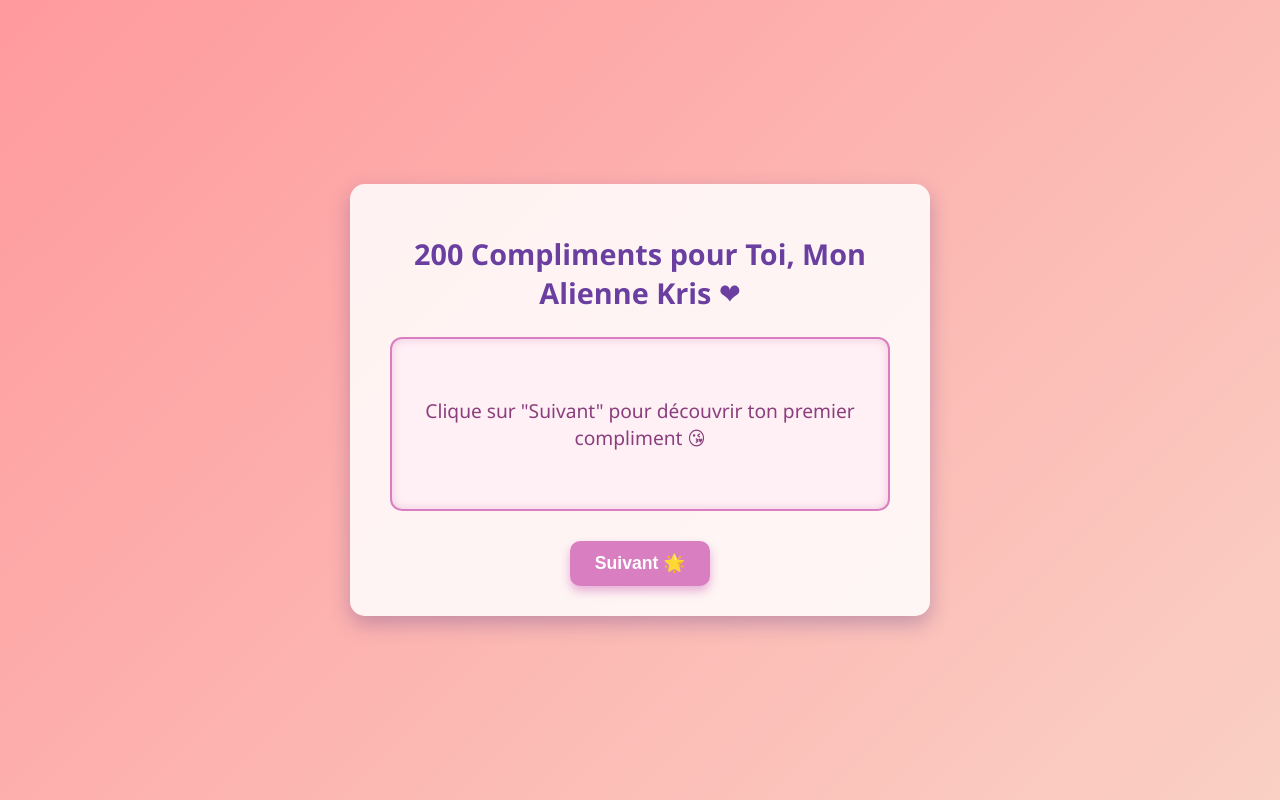
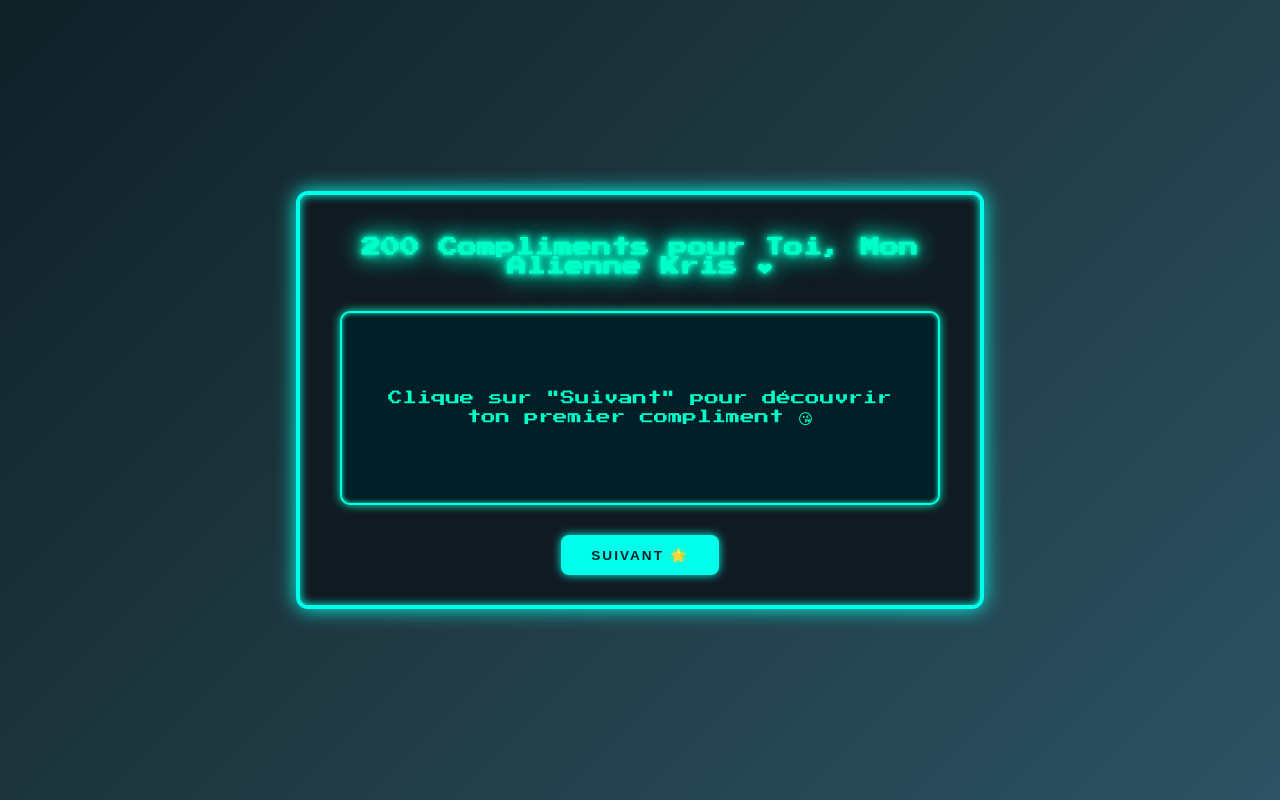
Before and after one commit to Franckdaouda/mindset-to-do, a plain HTML site: page index.html in a window 1280 px wide. Drawn offline with Linux system fonts and the light colour scheme.

Commit message:
Update style.css

```diff
--- a/style.css
+++ b/style.css
@@ -1,72 +1,97 @@
-/* style.css */
+/* style.css - style jeu vidéo rétro néon */
+
+@import url('https://fonts.googleapis.com/css2?family=Press+Start+2P&display=swap');
+
 body {
-  background: linear-gradient(135deg, #ff9a9e 0%, #fad0c4 100%);
-  font-family: 'Segoe UI', Tahoma, Geneva, Verdana, sans-serif;
-  color: #4b2e83;
+  background: linear-gradient(135deg, #0f2027, #203a43, #2c5364);
+  font-family: 'Press Start 2P', cursive;
+  color: #00ffea;
   margin: 0;
   padding: 0;
+  height: 100vh;
   display: flex;
   justify-content: center;
   align-items: center;
-  height: 100vh;
 }
 
 .container {
-  background: rgba(255, 255, 255, 0.85);
+  background: #111a21;
+  border: 4px solid #00ffea;
   padding: 30px 40px;
-  border-radius: 15px;
-  box-shadow: 0 8px 20px rgba(75, 46, 131, 0.3);
-  max-width: 500px;
+  border-radius: 12px;
+  max-width: 600px;
   text-align: center;
+  box-shadow: 0 0 20px #00ffea, inset 0 0 10px #00ffea;
+  animation: flicker 3s infinite alternate;
 }
 
 h1 {
-  font-size: 1.8rem;
-  margin-bottom: 25px;
-  font-weight: 700;
-  color: #6b3fa0;
-  text-shadow: 1px 1px 3px rgba(255, 255, 255, 0.6);
+  font-size: 1.2rem;
+  color: #00ffc8;
+  margin-bottom: 30px;
+  text-shadow:
+    0 0 5px #00ffc8,
+    0 0 10px #00ffc8,
+    0 0 20px #00ffc8,
+    0 0 30px #00ffc8;
 }
 
 .blessing-box {
-  background: #fff0f6;
-  border: 2px solid #d97ec1;
-  border-radius: 12px;
+  background: #001f27;
+  border: 2px solid #00ffea;
+  border-radius: 10px;
   padding: 25px 20px;
-  font-size: 1.2rem;
-  min-height: 120px;
+  min-height: 140px;
+  font-size: 0.9rem;
+  color: #00ffc8;
+  box-shadow:
+    0 0 10px #00ffc8,
+    inset 0 0 5px #00ffc8;
+  margin-bottom: 30px;
   display: flex;
+  justify-content: center;
   align-items: center;
-  justify-content: center;
-  color: #8b3e7c;
-  box-shadow: inset 0 0 10px #f0c6db;
-  margin-bottom: 30px;
-  transition: opacity 0.5s ease;
+  text-align: center;
+  line-height: 1.3;
+  user-select: none;
 }
 
 button {
-  background: #d97ec1;
+  background: #00ffea;
   border: none;
-  padding: 12px 25px;
-  font-size: 1.1rem;
-  border-radius: 10px;
-  color: white;
+  padding: 12px 30px;
+  font-size: 0.85rem;
+  font-weight: bold;
+  border-radius: 8px;
+  color: #001f27;
   cursor: pointer;
-  font-weight: 600;
-  box-shadow: 0 5px 10px rgba(217, 126, 193, 0.6);
-  transition: background-color 0.3s ease;
+  text-transform: uppercase;
+  letter-spacing: 2px;
+  box-shadow: 0 0 10px #00ffea;
+  transition: background-color 0.3s ease, box-shadow 0.3s ease;
 }
 
 button:hover {
-  background-color: #c26ba8;
-  box-shadow: 0 6px 14px rgba(194, 107, 168, 0.8);
+  background-color: #00ffc8;
+  box-shadow: 0 0 20px #00ffc8;
 }
 
 .fade-in {
-  animation: fadeInAnimation 0.7s ease forwards;
+  animation: fadeInAnimation 0.5s ease forwards;
 }
 
 @keyframes fadeInAnimation {
   from { opacity: 0; }
   to { opacity: 1; }
 }
+
+@keyframes flicker {
+  0%, 19%, 21%, 23%, 25%, 54%, 56%, 100% {
+    opacity: 1;
+    box-shadow: 0 0 20px #00ffea, inset 0 0 10px #00ffea;
+  }
+  20%, 22%, 24%, 55% {
+    opacity: 0.85;
+    box-shadow: 0 0 10px #00ccbb, inset 0 0 5px #00ccbb;
+  }
+}
```
